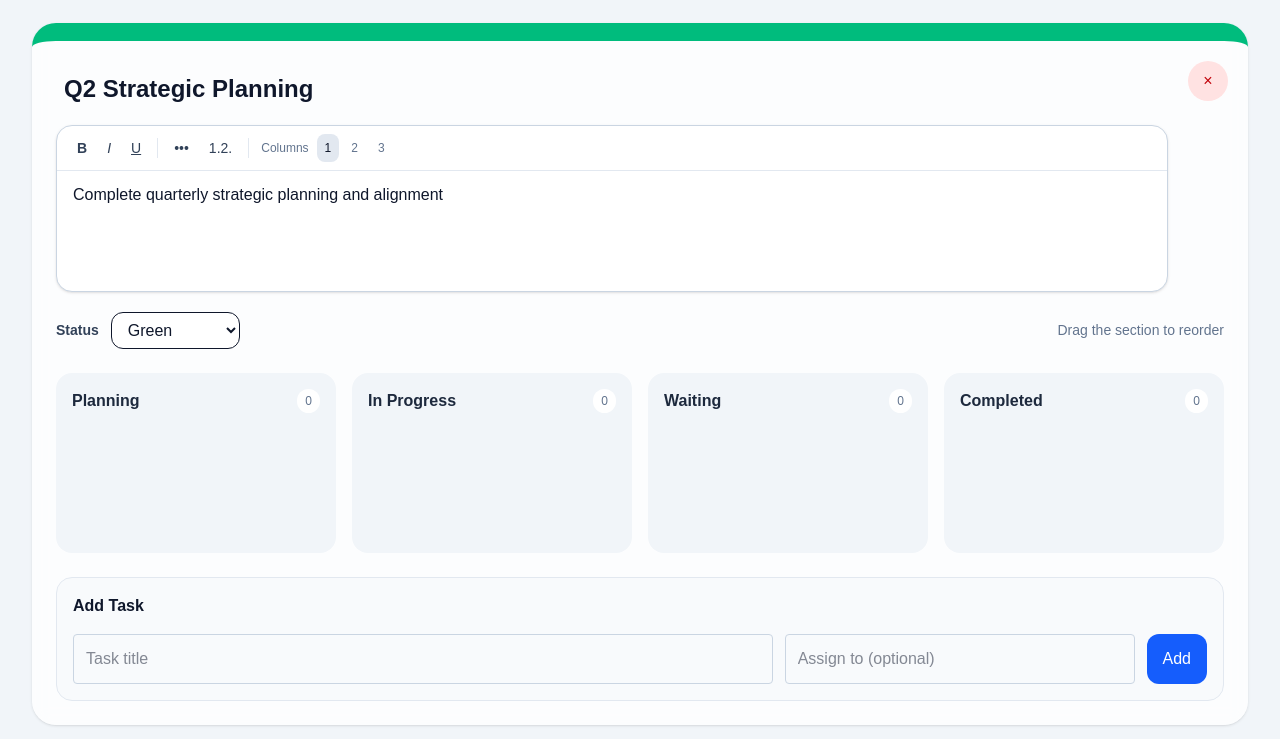
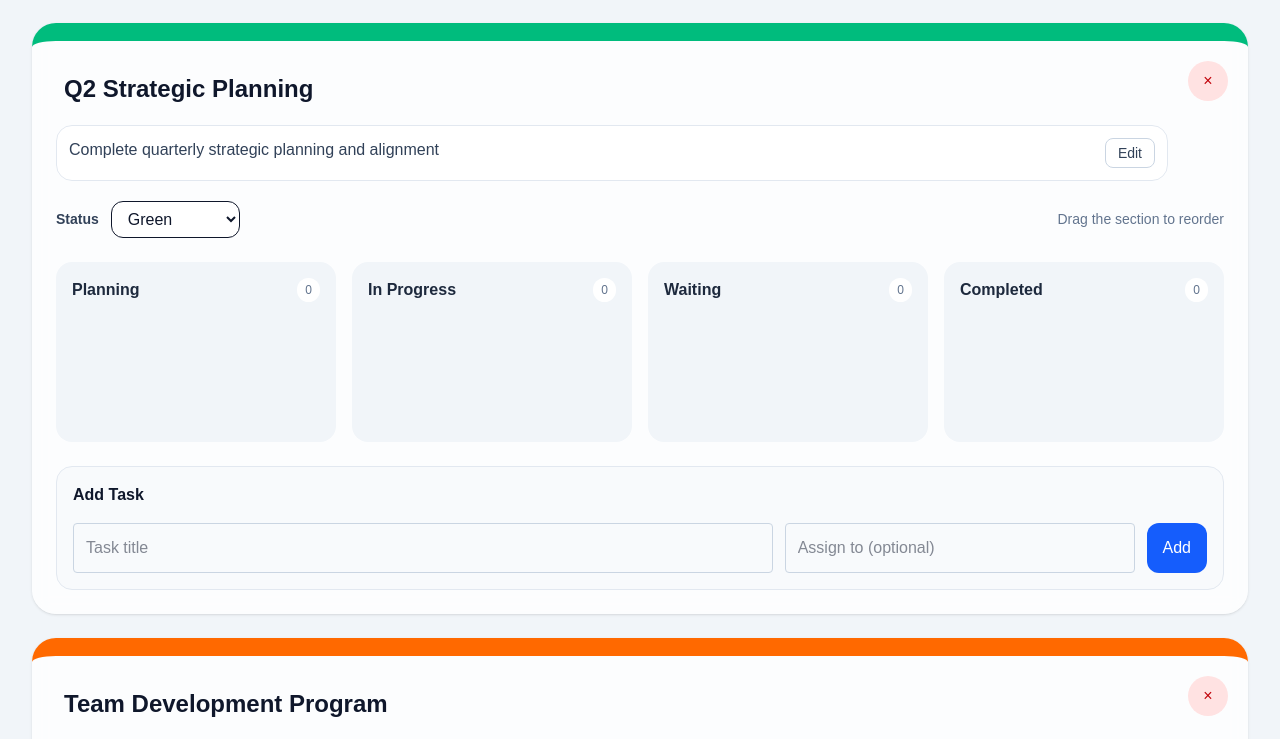
Before and after one commit to NaNo8831/Tool, a Next.js app: page / in a window 1280 px wide. Shown: the part 740-1479 px from the top of the page. Built offline with nearby package versions, Linux system fonts and the light colour scheme.

Commit message:
Add intentional rich text edit mode

```diff
--- a/app/components/objectives/ObjectiveCard.tsx
+++ b/app/components/objectives/ObjectiveCard.tsx
@@ -1,6 +1,6 @@
 'use client';
 
-import type { DragEvent } from 'react';
+import { useState, type DragEvent } from 'react';
 import { EditableField } from '@/app/components/ui/EditableField';
 import { RichTextEditor } from '@/app/components/ui/RichTextEditor';
 import { TaskList } from '@/app/components/objectives/TaskList';
@@ -40,13 +40,18 @@ export function ObjectiveCard({
   onOpenTask,
   onTaskStatusChange
 }: ObjectiveCardProps) {
+  const [isEditingRichText, setIsEditingRichText] = useState(false);
+
   return (
     <div
-      draggable
-      onDragStart={() => onDragStart(objective.id)}
+      draggable={!isEditingRichText}
+      onDragStart={() => {
+        if (isEditingRichText) return;
+        onDragStart(objective.id);
+      }}
       onDragOver={onDragOver}
       onDrop={() => onDrop(objective.id)}
-      className={`relative rounded-3xl p-6 shadow bg-white/80 backdrop-blur-sm border-t-[18px] ${objectiveColorClasses[objective.color]} cursor-grab transition hover:shadow-xl`}
+      className={`relative rounded-3xl p-6 shadow bg-white/80 backdrop-blur-sm border-t-[18px] ${objectiveColorClasses[objective.color]} ${isEditingRichText ? 'cursor-default' : 'cursor-grab'} transition hover:shadow-xl`}
     >
       <div className="pr-14 mb-5">
         <EditableField
@@ -62,6 +67,7 @@ export function ObjectiveCard({
           className="text-slate-700"
           minHeightClassName="min-h-[120px]"
           ariaLabel="Objective description"
+          onEditingChange={setIsEditingRichText}
         />
       </div>
 
--- a/app/components/ui/RichTextEditor.tsx
+++ b/app/components/ui/RichTextEditor.tsx
@@ -1,6 +1,6 @@
 "use client";
 
-import { useEffect, useMemo, useRef, useState } from "react";
+import { useCallback, useEffect, useMemo, useRef, useState } from "react";
 import type {
   RichTextBlock,
   RichTextColumns,
@@ -17,6 +17,7 @@ interface RichTextEditorProps {
   editorClassName?: string;
   minHeightClassName?: string;
   ariaLabel?: string;
+  onEditingChange?: (isEditing: boolean) => void;
 }
 
 interface RichTextRendererProps {
@@ -319,7 +320,9 @@ const appendInlines = (element: HTMLElement, inlines: RichTextInline[]) => {
 
 const createBlockNode = (block: RichTextBlock): HTMLElement => {
   if (block.type !== "paragraph") {
-    const list = document.createElement(block.type === "bulletList" ? "ul" : "ol");
+    const list = document.createElement(
+      block.type === "bulletList" ? "ul" : "ol",
+    );
     block.items.forEach((item) => {
       const listItem = document.createElement("li");
       appendInlines(listItem, item);
@@ -435,18 +438,21 @@ export function RichTextEditor({
   editorClassName = "",
   minHeightClassName = "min-h-[140px]",
   ariaLabel = "Rich text editor",
+  onEditingChange,
 }: RichTextEditorProps) {
-  const initialDocument = useMemo(() => normalizeRichTextValue(value), [value]);
-  const [documentValue, setDocumentValue] = useState(initialDocument);
-  const [hasContent, setHasContent] = useState(
-    getPlainText(initialDocument).length > 0,
+  const documentValue = useMemo(() => normalizeRichTextValue(value), [value]);
+  const [draftDocument, setDraftDocument] = useState(documentValue);
+  const [isEditing, setIsEditing] = useState(false);
+  const [hasDraftContent, setHasDraftContent] = useState(
+    getPlainText(documentValue).length > 0,
   );
   const [formattingState, setFormattingState] = useState(emptyFormattingState);
   const editorRefs = useRef<Array<HTMLDivElement | null>>([]);
   const activeEditorIndexRef = useRef(0);
-  const lastPublishedRef = useRef(JSON.stringify(initialDocument));
 
-  const updateFormattingState = () => {
+  const updateFormattingState = useCallback(() => {
+    if (!isEditing) return;
+
     setFormattingState({
       bold: queryCommandState("bold"),
       italic: queryCommandState("italic"),
@@ -454,42 +460,67 @@ export function RichTextEditor({
       bulletList: queryCommandState("insertUnorderedList"),
       numberedList: queryCommandState("insertOrderedList"),
     });
+  }, [isEditing]);
+
+  useEffect(() => {
+    if (!isEditing) return;
+
+    const columnBlocks = draftDocument.columnBlocks ?? [draftDocument.blocks];
+
+    editorRefs.current.forEach((editor, index) => {
+      if (!editor || index >= draftDocument.columns) return;
+      setEditorBlocks(editor, columnBlocks[index] ?? emptyBlocks());
+    });
+  }, [draftDocument, isEditing]);
+
+  useEffect(() => {
+    if (!isEditing) return;
+
+    document.addEventListener("selectionchange", updateFormattingState);
+    return () =>
+      document.removeEventListener("selectionchange", updateFormattingState);
+  }, [isEditing, updateFormattingState]);
+
+  useEffect(() => () => onEditingChange?.(false), [onEditingChange]);
+
+  const readCurrentDraft = (nextColumns = draftDocument.columns) =>
+    serializeEditors(editorRefs.current, nextColumns);
+
+  const refreshDraftContentState = () => {
+    const nextDocument = readCurrentDraft();
+    setHasDraftContent(getPlainText(nextDocument).length > 0);
   };
 
-  useEffect(() => {
-    const normalized = normalizeRichTextValue(value);
-    const serialized = JSON.stringify(normalized);
-    if (serialized === lastPublishedRef.current) return;
+  const startEditing = () => {
+    const normalized = documentValue;
+    setDraftDocument(normalized);
+    setHasDraftContent(getPlainText(normalized).length > 0);
+    setFormattingState(emptyFormattingState);
+    setIsEditing(true);
+    onEditingChange?.(true);
+  };
 
-    setDocumentValue(normalized);
-    setHasContent(getPlainText(normalized).length > 0);
-    lastPublishedRef.current = serialized;
-  }, [value]);
-
-  useEffect(() => {
-    const columnBlocks = documentValue.columnBlocks ?? [documentValue.blocks];
-
-    editorRefs.current.forEach((editor, index) => {
-      if (!editor || index >= documentValue.columns) return;
-      setEditorBlocks(editor, columnBlocks[index] ?? emptyBlocks());
-    });
-  }, [documentValue]);
-
-  useEffect(() => {
-    document.addEventListener("selectionchange", updateFormattingState);
-    return () => document.removeEventListener("selectionchange", updateFormattingState);
-  }, []);
-
-  const publishCurrentContent = (nextColumns = documentValue.columns) => {
-    const nextDocument = serializeEditors(editorRefs.current, nextColumns);
-    setHasContent(getPlainText(nextDocument).length > 0);
-    lastPublishedRef.current = JSON.stringify(nextDocument);
+  const saveEditing = () => {
+    const nextDocument = readCurrentDraft();
+    setDraftDocument(nextDocument);
+    setHasDraftContent(getPlainText(nextDocument).length > 0);
+    setIsEditing(false);
+    setFormattingState(emptyFormattingState);
+    onEditingChange?.(false);
     onChange(nextDocument);
   };
 
+  const cancelEditing = () => {
+    setDraftDocument(documentValue);
+    setHasDraftContent(getPlainText(documentValue).length > 0);
+    setIsEditing(false);
+    setFormattingState(emptyFormattingState);
+    onEditingChange?.(false);
+  };
+
   const focusActiveEditor = () => {
-    const activeEditor = editorRefs.current[activeEditorIndexRef.current]
-      ?? editorRefs.current[0];
+    const activeEditor =
+      editorRefs.current[activeEditorIndexRef.current] ?? editorRefs.current[0];
     activeEditor?.focus();
   };
 
@@ -504,16 +535,15 @@ export function RichTextEditor({
     focusActiveEditor();
     document.execCommand("styleWithCSS", false, "false");
     document.execCommand(command);
-    publishCurrentContent();
+    refreshDraftContentState();
     updateFormattingState();
   };
 
   const updateColumns = (columns: RichTextColumns) => {
-    const currentDocument = serializeEditors(
-      editorRefs.current,
-      documentValue.columns,
-    );
-    const currentColumnBlocks = currentDocument.columnBlocks ?? [currentDocument.blocks];
+    const currentDocument = readCurrentDraft(draftDocument.columns);
+    const currentColumnBlocks = currentDocument.columnBlocks ?? [
+      currentDocument.blocks,
+    ];
     const nextColumnBlocks = normalizeColumnCount(currentColumnBlocks, columns);
     const nextDocument: RichTextDocument = {
       version: 1,
@@ -522,19 +552,46 @@ export function RichTextEditor({
       columnBlocks: nextColumnBlocks,
     };
 
-    activeEditorIndexRef.current = Math.min(activeEditorIndexRef.current, columns - 1);
-    setDocumentValue(nextDocument);
-    setHasContent(getPlainText(nextDocument).length > 0);
-    lastPublishedRef.current = JSON.stringify(nextDocument);
-    onChange(nextDocument);
+    activeEditorIndexRef.current = Math.min(
+      activeEditorIndexRef.current,
+      columns - 1,
+    );
+    setDraftDocument(nextDocument);
+    setHasDraftContent(getPlainText(nextDocument).length > 0);
   };
 
   const toolbarButtonClass = (active: boolean, extraClassName = "") =>
     `rich-text-toolbar-button ${active ? "rich-text-toolbar-button-active" : ""} ${extraClassName}`;
 
+  if (!isEditing) {
+    return (
+      <div
+        className={`rounded-2xl border border-slate-200 bg-white/80 ${className}`}
+      >
+        <div className="flex items-start justify-between gap-3 p-3">
+          <RichTextRenderer
+            value={documentValue}
+            placeholder={placeholder}
+            className="flex-1 text-slate-700"
+          />
+          <button
+            type="button"
+            onClick={startEditing}
+            className="shrink-0 rounded-lg border border-slate-300 bg-white px-3 py-1 text-sm font-medium text-slate-700 hover:bg-slate-50"
+            aria-label={`Edit ${ariaLabel}`}
+          >
+            Edit
+          </button>
+        </div>
+      </div>
+    );
+  }
+
   return (
     <div
       className={`rounded-2xl border border-slate-300 bg-white shadow-sm focus-within:border-blue-400 focus-within:ring-2 focus-within:ring-blue-100 ${className}`}
+      onMouseDown={(event) => event.stopPropagation()}
+      onDragStart={(event) => event.stopPropagation()}
     >
       <div className="flex flex-wrap items-center gap-1 border-b border-slate-200 px-3 py-2 text-sm text-slate-700">
         <button
@@ -600,8 +657,8 @@ export function RichTextEditor({
               type="button"
               onMouseDown={(event) => event.preventDefault()}
               onClick={() => updateColumns(columns as RichTextColumns)}
-              className={toolbarButtonClass(documentValue.columns === columns)}
-              aria-pressed={documentValue.columns === columns}
+              className={toolbarButtonClass(draftDocument.columns === columns)}
+              aria-pressed={draftDocument.columns === columns}
             >
               {columns}
             </button>
@@ -610,15 +667,15 @@ export function RichTextEditor({
       </div>
 
       <div className="relative">
-        {!hasContent ? (
+        {!hasDraftContent ? (
           <div className="pointer-events-none absolute left-4 top-3 text-slate-400">
             {placeholder}
           </div>
         ) : null}
         <div
-          className={`rich-text-column-grid rich-text-column-grid-${documentValue.columns}`}
+          className={`rich-text-column-grid rich-text-column-grid-${draftDocument.columns}`}
         >
-          {Array.from({ length: documentValue.columns }, (_, index) => (
+          {Array.from({ length: draftDocument.columns }, (_, index) => (
             <div
               key={index}
               ref={(node) => {
@@ -628,7 +685,7 @@ export function RichTextEditor({
               suppressContentEditableWarning
               role="textbox"
               aria-label={
-                documentValue.columns === 1
+                draftDocument.columns === 1
                   ? ariaLabel
                   : `${ariaLabel} column ${index + 1}`
               }
@@ -640,13 +697,29 @@ export function RichTextEditor({
               }}
               onKeyUp={updateFormattingState}
               onMouseUp={updateFormattingState}
-              onInput={() => publishCurrentContent()}
-              onBlur={() => publishCurrentContent()}
+              onInput={refreshDraftContentState}
               className={`rich-text-editor rich-text-content rich-text-column-pane ${minHeightClassName} px-4 py-3 text-slate-900 outline-none ${editorClassName}`}
             />
           ))}
         </div>
       </div>
+
+      <div className="flex justify-end gap-2 border-t border-slate-200 px-3 py-2">
+        <button
+          type="button"
+          onClick={saveEditing}
+          className="rounded-lg bg-green-600 px-3 py-1 text-sm font-medium text-white hover:bg-green-700"
+        >
+          Save
+        </button>
+        <button
+          type="button"
+          onClick={cancelEditing}
+          className="rounded-lg bg-slate-500 px-3 py-1 text-sm font-medium text-white hover:bg-slate-600"
+        >
+          Cancel
+        </button>
+      </div>
     </div>
   );
 }
```
